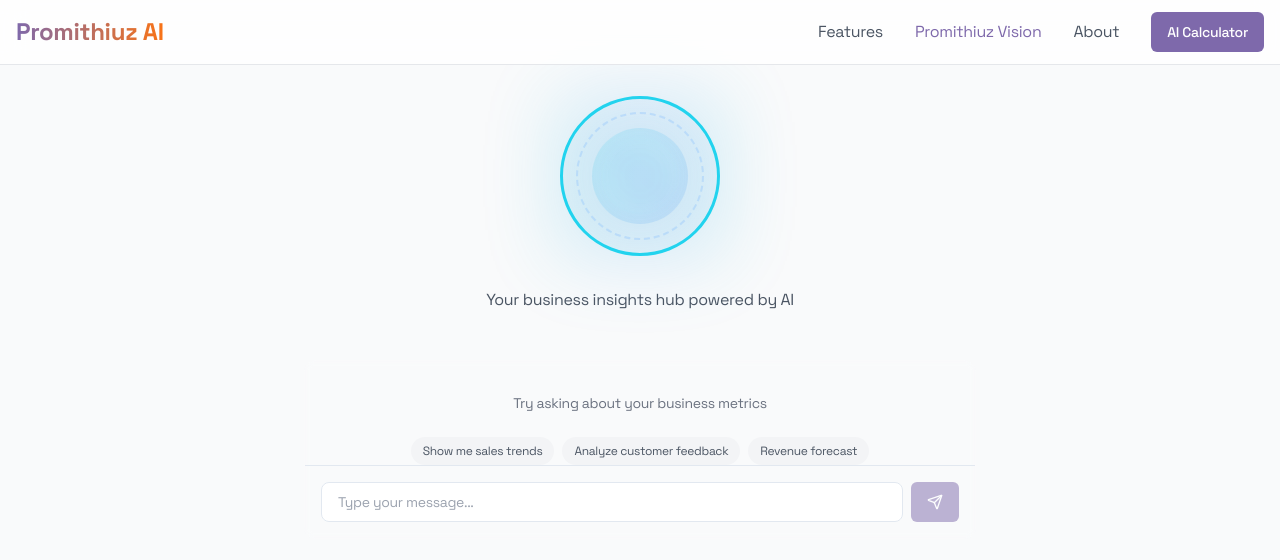
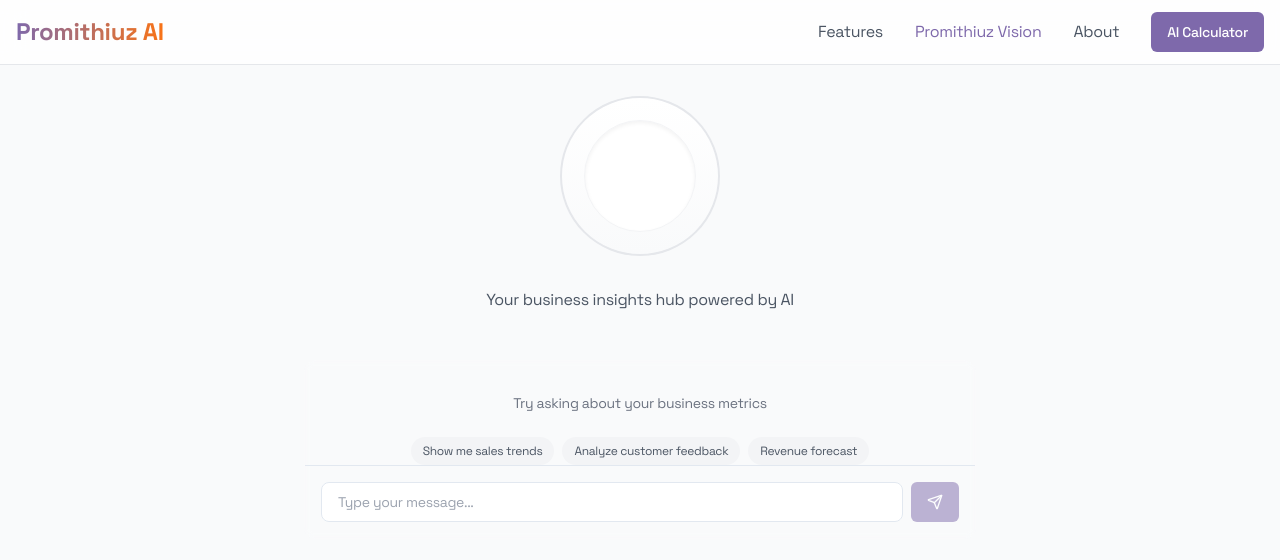
Before and after one commit to Helio947/promithiuz-ai, a React (Vite) app: page /prometheus-vision in a window 1280 px wide. Shown: the top 560 px of the page. Built offline with nearby package versions, Linux system fonts and the light colour scheme.

Commit message:
Refactor code for minimalism
The prompt requested a more minimalist approach to the code.

```diff
--- a/src/pages/PrometheusVision.tsx
+++ b/src/pages/PrometheusVision.tsx
@@ -16,65 +16,43 @@ const PrometheusVision = () => {
       <main className="pt-24 px-4">
         <div className="container mx-auto">
           <div className="text-center mb-12 relative">
-            {/* Quantum State Ring */}
+            {/* Minimalist Ring */}
             <div className="relative w-40 h-40 mx-auto">
-              {/* Quantum field backdrop */}
-              <div className="absolute inset-0 rounded-full">
-                <div
-                  className={cn(
-                    "absolute inset-0",
-                    "bg-gradient-to-r from-cyan-500 via-blue-400 to-cyan-500",
-                    "opacity-10 blur-2xl",
-                    "animate-[pulse_3s_ease-in-out_infinite]"
-                  )}
-                />
-              </div>
-
-              {/* Outer quantum ring */}
+              {/* Base ring */}
               <div
                 className={cn(
                   "absolute inset-0",
-                  "border-[3px]",
+                  "border-2",
                   "rounded-full",
-                  "transition-all duration-500",
-                  "border-cyan-400",
-                  "bg-gradient-to-tr from-cyan-500/5 to-blue-400/5",
-                  isTyping ? "scale-110" : "scale-100",
-                  "animate-[spin_12s_linear_infinite]"
+                  "transition-all duration-500 ease-out",
+                  "border-gray-200",
+                  "bg-gradient-to-t from-gray-50 to-white",
+                  isTyping ? "scale-110" : "scale-100"
                 )}
               />
 
-              {/* Middle quantum ring */}
+              {/* Glow ring */}
               <div
                 className={cn(
-                  "absolute inset-4",
-                  "border-2 border-dashed border-blue-300/40",
+                  "absolute inset-0",
                   "rounded-full",
-                  "transition-all duration-700",
-                  isTyping ? "scale-105 rotate-180" : "scale-100 rotate-0",
-                  "animate-[spin_8s_linear_infinite_reverse]"
+                  "transition-all duration-300",
+                  "bg-blue-100/20 blur-md",
+                  isTyping ? "opacity-100 scale-105" : "opacity-0 scale-100"
                 )}
               />
 
-              {/* Inner quantum core */}
+              {/* Inner circle */}
               <div
                 className={cn(
-                  "absolute inset-8",
+                  "absolute inset-6",
                   "rounded-full",
-                  "bg-gradient-to-br from-cyan-400/30 to-blue-500/30",
+                  "bg-white",
                   "transition-all duration-300",
-                  "animate-[pulse_2s_ease-in-out_infinite]",
-                  isTyping ? "opacity-90 scale-110" : "opacity-40 scale-100"
+                  "border border-gray-100",
+                  "shadow-[inset_0_2px_4px_rgba(0,0,0,0.05)]"
                 )}
-              >
-                <div className={cn(
-                  "absolute inset-2",
-                  "rounded-full",
-                  "bg-gradient-to-r from-cyan-200/20 via-blue-300/20 to-cyan-200/20",
-                  "blur-sm",
-                  "animate-[spin_4s_linear_infinite]"
-                )} />
-              </div>
+              />
             </div>
             <p className="text-gray-600 max-w-2xl mx-auto mt-8">
               Your business insights hub powered by AI
```
